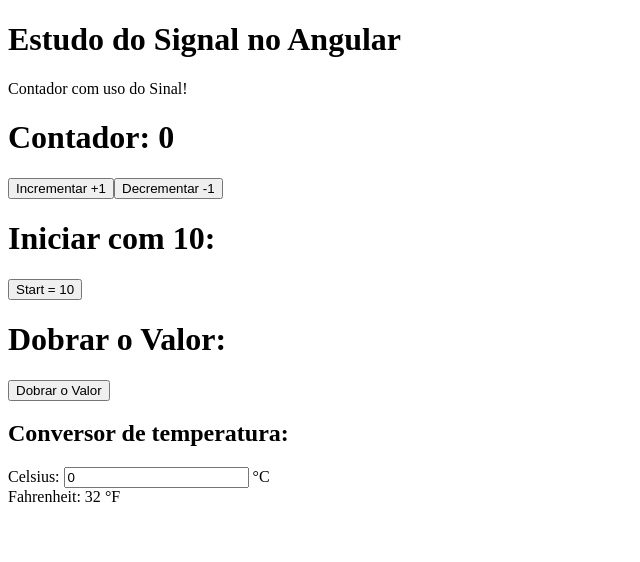
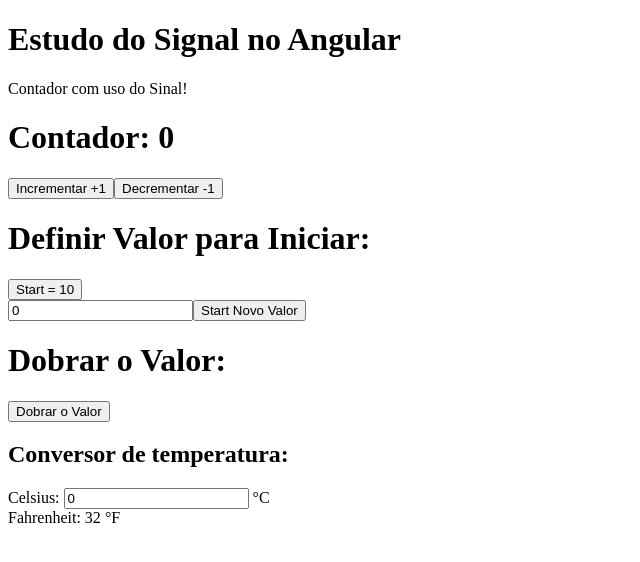
Before and after one commit to otanerifpb/angular-signal, an Angular app: page / in a window 1280 px wide. Shown: the top 562 px of the page, without its empty margins (0-640 px from the left). Built offline with nearby package versions, Linux system fonts and the light colour scheme.

Commit message:
Atualização do Componente Temperatura

```diff
--- a/src/app/shared/contador/contador.html
+++ b/src/app/shared/contador/contador.html
@@ -2,11 +2,22 @@
 
 <!-- Acessar o signal no template -->
 <h1>Contador: {{ contador() }}</h1>
+<!-- <label>Contador: {{ contador() }} </label> -->
 <button (click)="incrementar()">Incrementar +1</button>
 <button (click)="decrementar()">Decrementar -1</button>
 
-<h1>Iniciar com 10:</h1>
+<h1>Definir Valor para Iniciar:</h1>
+<!-- <label>Definir Valor para Iniciar: </label> -->
 <button (click)="setContador()">Start = 10</button>
+<div>
+  <input
+    type="number"
+    [ngModel]="novoValor()"
+    (ngModelChange)="novoValor.set($event)"
+  >
+  <button (click)="startValor()">Start Novo Valor</button>
+</div>
+
 
 <h1>Dobrar o Valor:</h1>
 <button (click)="updateContador()">Dobrar o Valor</button>
--- a/src/app/shared/contador/contador.ts
+++ b/src/app/shared/contador/contador.ts
@@ -1,14 +1,16 @@
 import { Component, signal } from '@angular/core';
+import { FormsModule } from '@angular/forms';
 
 @Component({
   selector: 'app-contador',
-  imports: [],
+  imports: [FormsModule],
   templateUrl: './contador.html',
   // styleUrl: './contador.css',
 })
 
 export class Contador {
   contador = signal(0); //--sinaliza que "contador" é um sinal e iniciou com "0"
+  novoValor = signal(0);
 
   incrementar() {
     this.contador.update(valor => valor + 1); //--Soma +1 ao valor anterior
@@ -33,4 +35,10 @@
     const usuarioSinal = signal({ nome: 'João', idade: 30 });
     //usuarioSinal.mutate(usuario => {usuario.idade = 31; }); //--Não esta aceitando o "mutate"
   }
+
+  startValor() {
+    const startValor = this.novoValor();
+    //this.contador.update(this.startValor());
+    this.contador.set(startValor);
+  }
 }
--- a/src/app/shared/temperatura/temperatura.ts
+++ b/src/app/shared/temperatura/temperatura.ts
@@ -1,9 +1,9 @@
 import { Component, computed, signal } from '@angular/core';
-import { FormsModule } from '@angular/forms';
+import { FormsModule } from '@angular/forms'; //--Para trabalhar com o "ngModel" e "ngModelChange" no template
 
 @Component({
   selector: 'app-temperatura',
-  imports: [FormsModule],
+  imports: [FormsModule], //--Disponibilidade do "FormeModule" para ser usado no "temperatura.html"
   standalone: true, //--Este componente é autossuficiente. Ele não precisa ser declarado em um @NgModule e é responsável por importar tudo o que precisa para funcionar.
   templateUrl: './temperatura.html',
   //styleUrl: './temperatura.css',
@@ -12,5 +12,8 @@
 export class Temperatura {
   celsius = signal(0);
 
-  fahrenheit = computed(() => (this.celsius() * 9/5) + 32); //--Sinal computado que depende do sinal celsius
+  //--Os sinais computed dependem de outros sinais e são recalculados automaticamente quando os sinais dos quais dependem mudam.
+  fahrenheit = computed(() => (this.celsius() * 9/5) + 32); //--Sinal computed que depende do sinal celsius
+
+
 }
```
